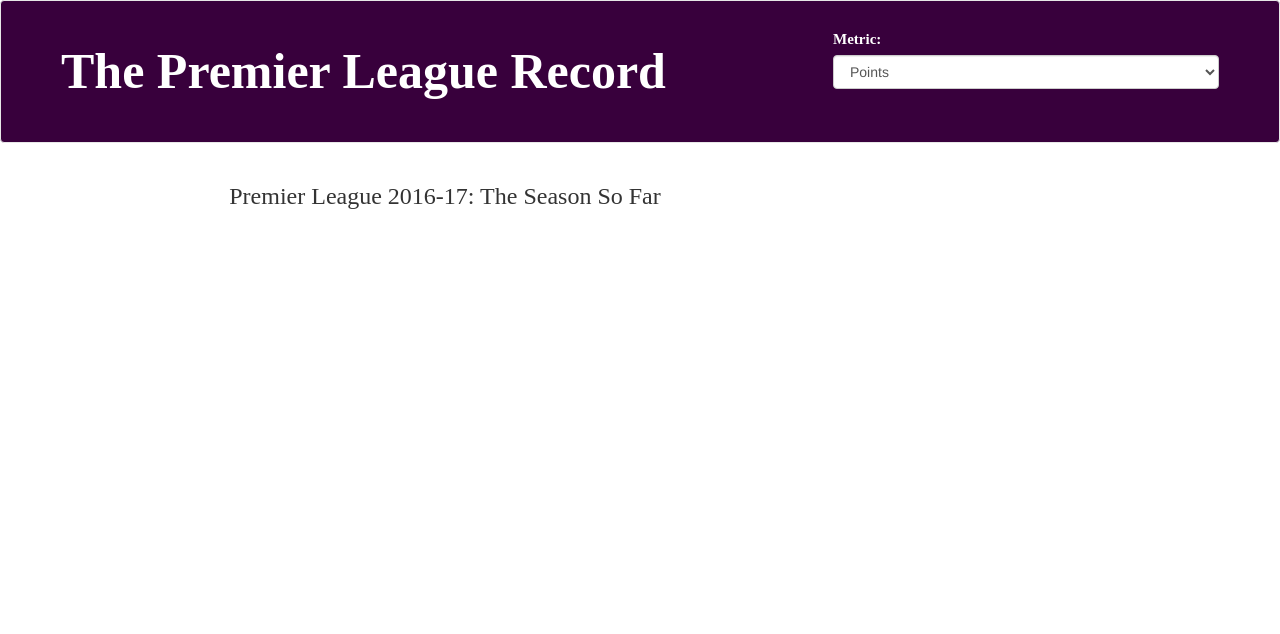
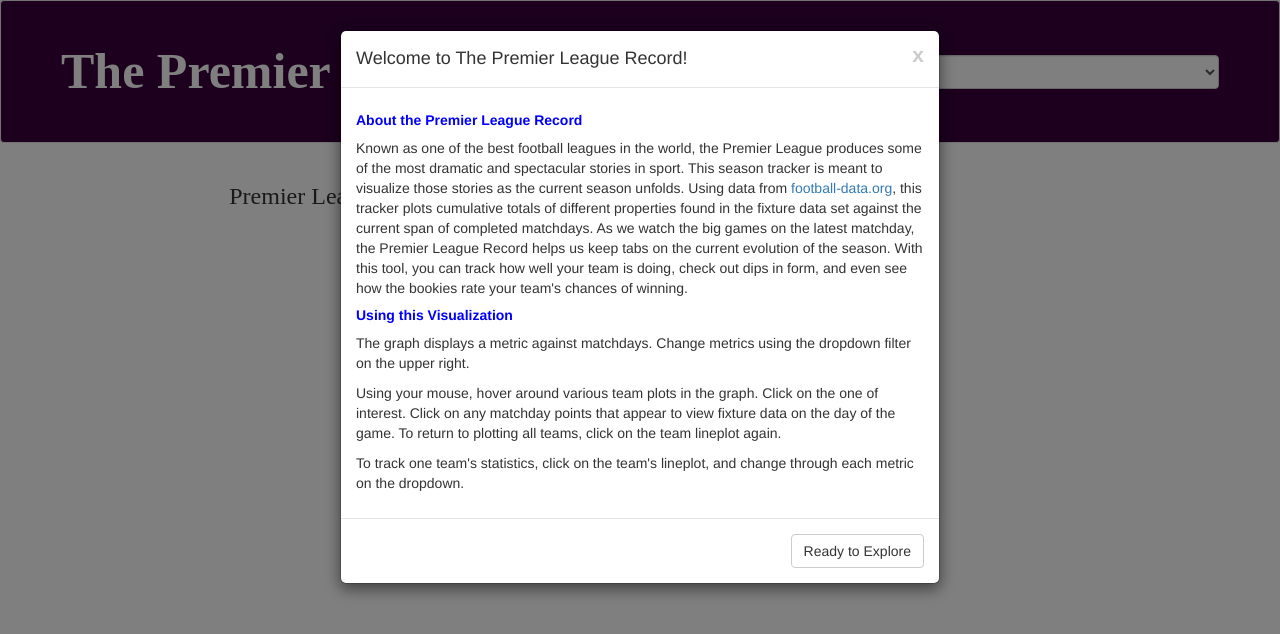
Before and after one commit to JCHIPOCO/epl-record, a plain HTML site: page index.html in a window 1280 px wide. Drawn offline with nearby package versions, Linux system fonts and the light colour scheme; no server answers; a web font is replaced by a local one.

Commit message:
modal complete

```diff
--- a/css/style.css
+++ b/css/style.css
@@ -100,6 +100,15 @@
     background: #38003c;
 }
 
+.about-modal{
+    font-weight: 900;
+    color: blue;
+}
+
+.start{
+    color:blue;
+}
+
 #titleText{
     font-size:50px;
     font-family:"SharpSans";
--- a/index.html
+++ b/index.html
@@ -66,6 +66,37 @@
         </div>
     </div>
 
+    <div id="myModal" class="modal fade" tabindex="-1" role="dialog">
+        <div class="modal-dialog" role="document">
+            <div class="modal-content">
+                <div class="modal-header">
+                    <button type="button" class="close" data-dismiss="modal" aria-label="Close">
+                        <span aria-hidden="true">x</span>
+                    </button>
+                    <h4 class="modal-title">
+                        <span id="welcome">Welcome to The Premier League Record!</span>
+                    </h4>
+                </div>
+                <div class="modal-body">
+                    <h5 class="start">
+                        <span class="about-modal">About the Premier League Record</span>
+                    </h5>
+                    <p>Known as one of the best football leagues in the world, the Premier League produces some of the most dramatic and spectacular stories in sport. This season tracker is meant to visualize those stories as the current season unfolds. Using data from <a href="http://api.football-data.org/index">football-data.org</a>, this tracker plots cumulative totals of different properties found in the fixture data set against the current span of completed matchdays. As we watch the big games on the latest matchday, the Premier League Record helps us keep tabs on the current evolution of the season. With this tool, you can track how well your team is doing, check out dips in form, and even see how the bookies rate your team's chances of winning.</p>
+                    <p></p>
+                    <h5 class="start">
+                        <span class="about-modal">Using this Visualization</span>
+                    </h5>
+                    <p>The graph displays a metric against matchdays. Change metrics using the dropdown filter on the upper right.</p>
+                    <p>Using your mouse, hover around various team plots in the graph. Click on the one of interest. Click on any matchday points that appear to view fixture data on the day of the game. To return to plotting all teams, click on the team lineplot again.</p>
+                    <p>To track one team's statistics, click on the team's lineplot, and change through each metric on the dropdown.</p>
+                </div>
+                <div class="modal-footer">
+                    <button type="button" class="btn btn-default" data-dismiss="modal">Ready to Explore</button>
+                </div>
+            </div><!-- /.modal-content -->
+        </div><!-- /.modal-dialog -->
+    </div><!-- /.modal -->
+
     <!-- Scripts -->
     <script src="https://ajax.googleapis.com/ajax/libs/jquery/1.11.0/jquery.min.js"></script>
     <script src="js/bootstrap.min.js"></script>
@@ -74,5 +105,10 @@
     <script src="js/lineChart2.js"></script>
     <script src="js/nameArray.js"></script>
     <script src="js/teamcolors.js"></script>
+    <script>
+        $(window).load(function(){
+            $("#myModal").modal('show');
+        });
+    </script>
 </body>
 </html>
--- a/js/lineChart2.js
+++ b/js/lineChart2.js
@@ -292,7 +292,6 @@
             var active   = vis.line.active ? false : true;
             if(active){
                 unhighlightTeam2(changeName(d.teamName));
-                console.log(changeName(d.teamName));
             }
             else{
                 highlightTeam2(changeName(d.teamName));
--- a/js/main.js
+++ b/js/main.js
@@ -9,10 +9,10 @@
 
     fixtureData = response.fixtures;
 
-    console.log(fixtureData);
     for(var i = 0; i < fixtureData.length; i++){
             fixtureData[i].unique_id = i+1;
     }
+
     createVis();
 });
 
@@ -100,7 +100,7 @@
 
     intra_season.svg.selectAll("#game"+game_id).transition().duration(1000)
         .attr("r",4)
-        .style("opacity",.6)
+        .style("opacity",1)
         .attr("stroke","black")
         .attr("stroke-width",".5px");
 }
```
Also changed, not shown: 1 other file.
